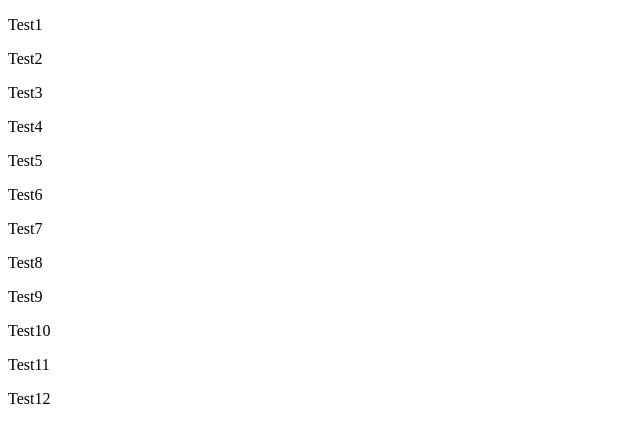
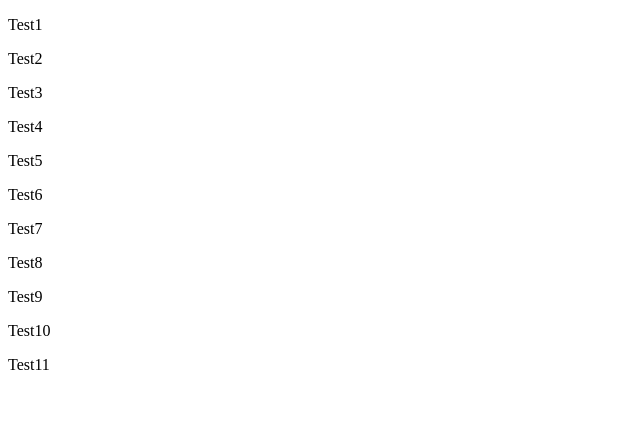
Before and after one commit to vitorpereira26r/webhook-test, a plain HTML site: page index.html in a window 1280 px wide. Shown: the full height of the page, 0-640 px from the left. Drawn offline with Linux system fonts and the light colour scheme.

Commit message:
test12 removed

```diff
--- a/index.html
+++ b/index.html
@@ -18,7 +18,6 @@
         <p>Test9</p>
         <p>Test10</p>
         <p>Test11</p>
-        <p>Test12</p>
     </div>
 </body>
 </html>
```
